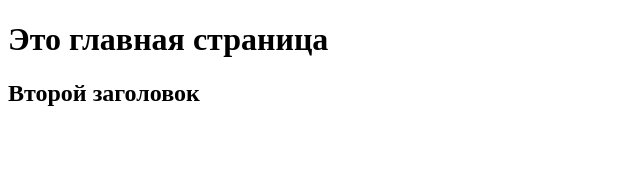
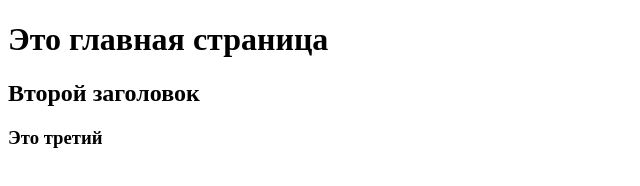
Before and after one commit to dmitriyolari/go-go-new, a plain HTML site: page index.html in a window 1280 px wide. Shown: the whole page, without its empty margins (0-640 px from the left). Drawn offline with Linux system fonts and the light colour scheme.

Commit message:
add h3 header

```diff
--- a/index.html
+++ b/index.html
@@ -9,5 +9,7 @@
 <h1>Это главная страница</h1>
 
 <h2>Второй заголовок</h2>
+
+<h3>Это третий</h3>
 </body>
 </html>
```
